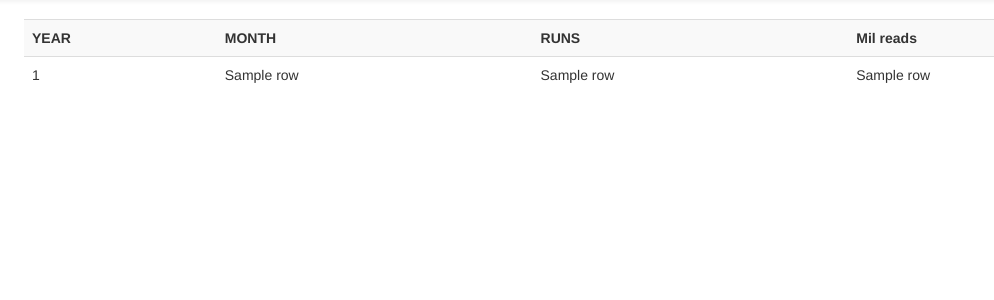
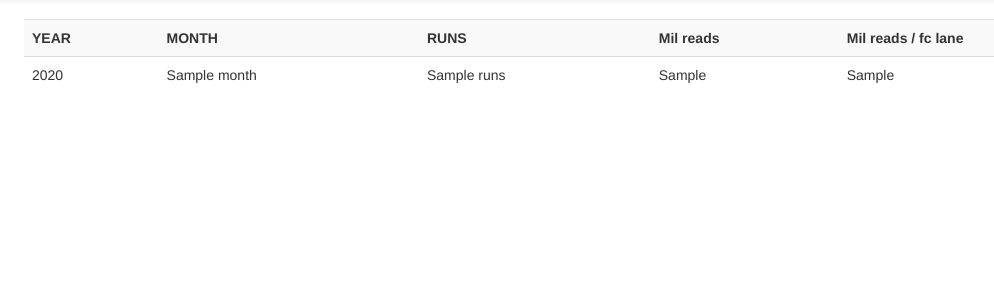
Before and after one commit to Clinical-Genomics/clinstatweb, a Python web app: template clinstat/core/templates/runs.html in a window 1280 px wide. Shown: the part 51-351 px from the top of the page, without its empty margins (46-1040 px from the left). Run offline with Jinja, Linux system fonts and the light colour scheme; the template is opened without the code that fills it: most values are stand-ins (such as "Sample title", 1, 10 or a date in 2020); some libraries are stand-ins or nearby versions.

Commit message:
Updated the 'runs' query

```diff
--- a/clinstat/core/templates/runs.html
+++ b/clinstat/core/templates/runs.html
@@ -7,13 +7,15 @@
         <th>MONTH</th>
         <th>RUNS</th>
         <th>Mil reads</th>
+        <th>Mil reads / fc lane</th>
     </tr>
     {% for row in out %}
     <tr>
-        <td>{{ row[0] }}</td>
-        <td>{{ row[1] }}</td>
-        <td>{{ row[2] }}</td>
-        <td>{{ row[3] }}</td>
+        <td>{{ row['year'] }}</td>
+        <td>{{ row['month'] }}</td>
+        <td>{{ row['runs'] }}</td>
+        <td>{{ row['mil reads'] }}</td>
+        <td>{{ row['mil reads fc lane'] }}</td>
     </tr>
     {% endfor %}
 </table>
```
Also changed, not shown: clinstat/core/views.py (+10 -7 lines).
